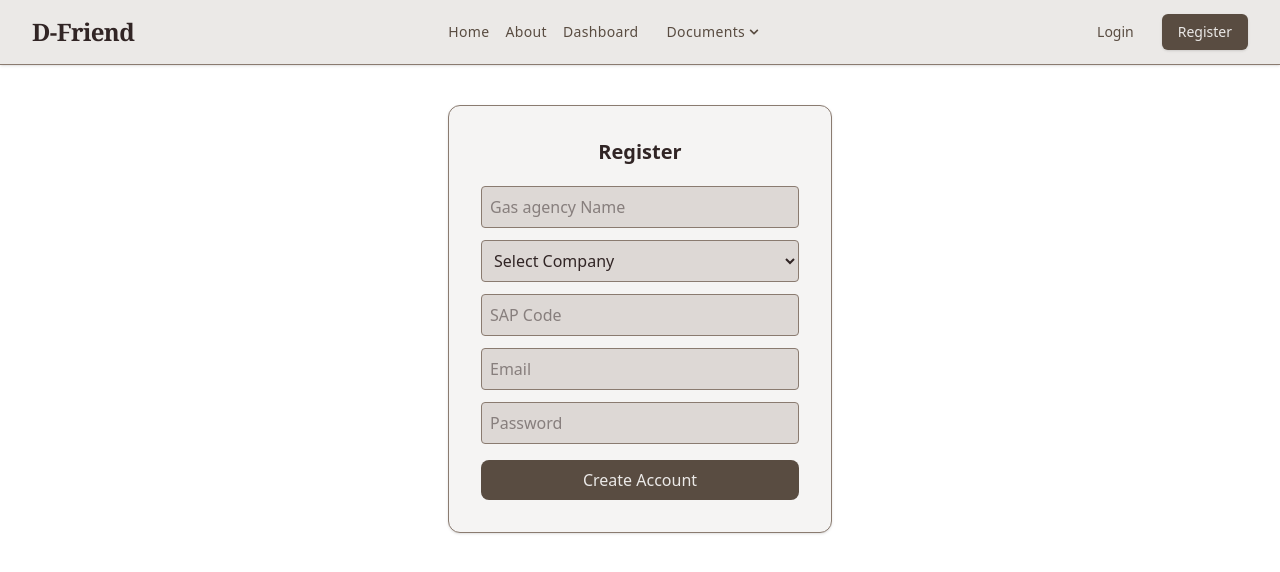
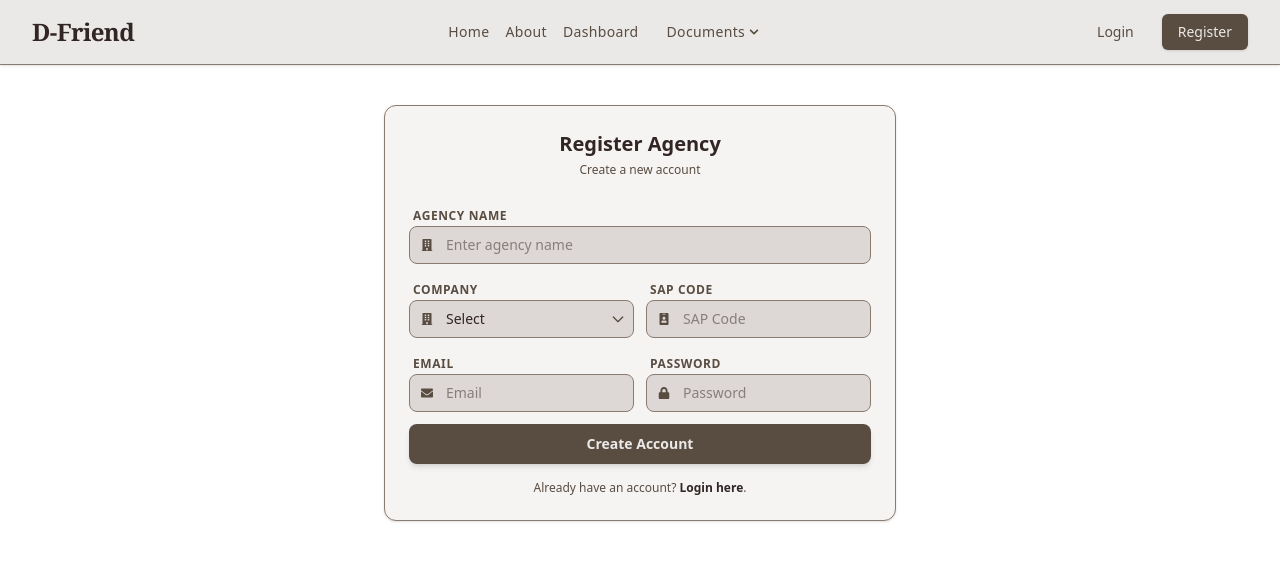
Before and after one commit to Web-Dev-Spider/my-app-client, a React (Vite) app: page /register in a window 1280 px wide. Shown: the top 572 px of the page. Built offline with nearby package versions, Linux system fonts and the light colour scheme.

Commit message:
ekyc page validation corrected

```diff
--- a/src/pages/KycPage.jsx
+++ b/src/pages/KycPage.jsx
@@ -17,8 +17,8 @@ const KycPage = () => {
             dob: "",
             fatherOrSpouse: "",
             consumerNo: "",
-            mobileNo: "",
-            email: "",
+            mobNo: "",
+            emailId: "",
             hName: "",
             hNo: "",
             wardNo: "",
@@ -26,7 +26,7 @@ const KycPage = () => {
             landMark: "",
             cityTownVillage: "",
             districtName: "",
-            pincode: ""
+            pinCode: ""
         }
     })
 
@@ -77,7 +77,7 @@ const KycPage = () => {
                         error={errors.lName}
                     />
                     <Input
-                        labelText="DOB"
+                        labelText="Date of Birth"
                         type="date"
                         {...register("dob")}
                         error={errors.dob}
@@ -94,13 +94,18 @@ const KycPage = () => {
                     />
                     <Input
                         labelText="Mobile No"
-                        {...register("mobileNo")}
-                        error={errors.mobileNo}
+                        {...register("mobNo")}
+                        error={errors.mobNo}
+                    />
+                    <Input
+                        labelText="LandLine No"
+                        {...register("landLineNo")}
+                        error={errors.landLineNo}
                     />
                     <Input
                         labelText="Email"
-                        {...register("email")}
-                        error={errors.email}
+                        {...register("emailId")}
+                        error={errors.emailId}
                     />
                 </div>
 
@@ -149,8 +154,8 @@ const KycPage = () => {
                     />
                     <Input
                         labelText="Pincode"
-                        {...register("pincode")}
-                        error={errors.pincode}
+                        {...register("pinCode")}
+                        error={errors.pinCode}
                     />
                 </div>
 
--- a/src/pages/Login.jsx
+++ b/src/pages/Login.jsx
@@ -1,16 +1,15 @@
 import React, { useState } from "react";
 import { useNavigate } from "react-router-dom";
 import { useAuth } from "../context/AuthContext";
+import { FaUser, FaLock } from 'react-icons/fa';
 
 function Login() {
     const navigate = useNavigate();
     const { login } = useAuth();
-
     const [form, setForm] = useState({
         identifier: "",
         password: ""
     });
-
     const [error, setError] = useState("");
     const [loading, setLoading] = useState(false);
 
@@ -23,7 +22,6 @@ function Login() {
 
     const handleSubmit = async (e) => {
         e.preventDefault();
-
         setError("");
         setLoading(true);
 
@@ -37,10 +35,8 @@ function Login() {
             }
 
         } catch (err) {
-            const msg =
-                err.response?.data?.message ||
-                "Unable to login. Please try again.";
-
+            console.error(err);
+            const msg = err.response?.data?.message || "Unable to login. Please try again.";
             setError(msg);
         } finally {
             setLoading(false);
@@ -48,78 +44,76 @@ function Login() {
     };
 
     return (
-        <div className="w-full max-w-sm mx-auto mt-12 p-6
-                        bg-theme-secondary rounded-xl
-                        border border-theme-color shadow-sm transition-colors duration-300">
+        <div className="w-full max-w-sm mx-auto mt-20 p-8 bg-theme-secondary rounded-xl border border-theme-color shadow-sm animate-fadeIn">
 
-            <h2 className="text-xl font-semibold mb-5 text-center text-theme-primary">
-                Login
-            </h2>
+            <div className="text-center mb-8">
+                <h2 className="text-2xl font-bold text-theme-primary">Login</h2>
+                <p className="text-sm text-theme-secondary mt-1">Access your account</p>
+            </div>
 
-            <form onSubmit={handleSubmit} className="flex flex-col gap-4">
-
-                <div>
-                    <label className="block text-sm mb-1 text-theme-secondary">
-                        Email / Username / Mobile
-                    </label>
+            <form onSubmit={handleSubmit} className="space-y-4">
+                <div className="space-y-1">
+                    <label className="text-xs font-semibold uppercase tracking-wider text-theme-secondary pl-1">Email / Username</label>
+                    <div className="relative">
                         <input
                             type="text"
                             name="identifier"
                             value={form.identifier}
                             onChange={handleChange}
-                        className="w-full px-3 py-2 rounded
-                                   bg-theme-input
-                                   text-theme-primary
-                                   border border-theme-color
-                                   focus:outline-none
-                                   focus:ring-2
-                                   focus:ring-theme-color"
+                            placeholder="username"
+                            className="w-full px-4 py-2.5 pl-10 rounded-lg bg-theme-input text-theme-primary border border-theme-color focus:outline-none focus:ring-2 focus:ring-theme-accent transition-all text-sm placeholder-theme-secondary/50"
+                            required
                             autoComplete="username"
                         />
+                        <FaUser className="absolute left-3 top-1/2 transform -translate-y-1/2 text-theme-secondary text-xs" />
+                    </div>
                 </div>
 
-                <div>
-                    <label className="block text-sm mb-1 text-theme-secondary">
-                        Password
-                    </label>
+                <div className="space-y-1">
+                    <label className="text-xs font-semibold uppercase tracking-wider text-theme-secondary pl-1">Password</label>
+                    <div className="relative">
                         <input
                             type="password"
                             name="password"
                             value={form.password}
                             onChange={handleChange}
-                        className="w-full px-3 py-2 rounded
-                                   bg-theme-input
-                                   text-theme-primary
-                                   border border-theme-color
-                                   focus:outline-none
-                                   focus:ring-2
-                                   focus:ring-theme-color"
+                            placeholder="password"
+                            className="w-full px-4 py-2.5 pl-10 rounded-lg bg-theme-input text-theme-primary border border-theme-color focus:outline-none focus:ring-2 focus:ring-theme-accent transition-all text-sm placeholder-theme-secondary/50"
+                            required
                             autoComplete="current-password"
                         />
+                        <FaLock className="absolute left-3 top-1/2 transform -translate-y-1/2 text-theme-secondary text-xs" />
+                    </div>
                 </div>
 
                 {error && (
-                    <p className="text-sm text-red-500">
+                    <div className="bg-red-500/10 border border-red-500/20 text-red-500 text-xs p-3 rounded-lg text-center font-medium animate-pulse">
                         {error}
-                    </p>
+                    </div>
                 )}
 
                 <button
                     type="submit"
                     disabled={loading}
-                    className="mt-2 py-2 rounded-lg
-                               bg-theme-accent
-                               text-theme-primary
-                               font-medium
-                               hover:opacity-90
-                               transition
-                               disabled:opacity-60"
+                    className="w-full py-2.5 rounded-lg bg-theme-accent text-theme-primary font-bold shadow-md hover:shadow-lg hover:opacity-95 transform active:scale-[0.98] transition-all duration-200 flex items-center justify-center gap-2 text-sm"
                     style={{ color: 'var(--bg-primary)' }}
                 >
-                    {loading ? "Logging in..." : "Login"}
+                    {loading ? (
+                        <>
+                            <span className="animate-spin rounded-full h-3 w-3 border-b-2 border-white"></span>
+                            <span>Logging in...</span>
+                        </>
+                    ) : (
+                        "Login"
+                    )}
                 </button>
+            </form>
 
-            </form>
+            <div className="mt-6 text-center">
+                <p className="text-xs text-theme-secondary hover:text-theme-primary transition-colors cursor-pointer">
+                    Forgot password? Contact Admin.
+                </p>
+            </div>
         </div>
     );
 }
--- a/src/pages/Register.jsx
+++ b/src/pages/Register.jsx
@@ -1,5 +1,5 @@
 import React, { useState } from 'react'
-import { FaC } from "react-icons/fa6";
+import { FaBuilding, FaIdBadge, FaEnvelope, FaLock } from 'react-icons/fa';
 import { useNavigate } from 'react-router-dom'
 import api from '../axios/axiosInstance'
 
@@ -14,6 +14,7 @@ function Register() {
         password: '',
         company: ''
     })
+    const [error, setError] = useState("");
 
     const handleChange = (e) => {
         setRegistrationData({
@@ -24,6 +25,7 @@ function Register() {
 
     const handleRegister = async (e) => {
         e.preventDefault()
+        setError("");
         setLoading(true)
 
         try {
@@ -33,118 +35,150 @@ function Register() {
                 alert(res.data.message || `Registration successful! Please login with your email or username: admin_${registrationData.sapcode}`);
                 navigate('/login')
             } else {
-                alert(res.data.message || "Registration failed")
+                setError(res.data.message || "Registration failed")
             }
         } catch (error) {
             console.error("Registration error:", error);
             const msg = error.response?.data?.message || "An unexpected error occurred during registration.";
-            alert("Error alert" + msg);
+            setError(msg);
         } finally {
             setLoading(false)
         }
     }
 
     return (
-        <div className="text-center">
+        <div className="w-full max-w-lg mx-auto mt-10 p-6 bg-theme-secondary rounded-xl border border-theme-color shadow-sm animate-fadeIn">
 
-            <div className="flex justify-center items-center py-10">
+            <div className="text-center mb-6">
+                <h2 className="text-xl font-bold text-theme-primary">Register Agency</h2>
+                <p className="text-xs text-theme-secondary mt-1">Create a new account</p>
+            </div>
 
-                <div
-                    className="p-8 rounded-xl shadow w-80 sm:w-96
-                               bg-theme-secondary
-                               border border-theme-color transition-colors duration-300"
+            <form onSubmit={handleRegister} className="space-y-3">
+
+                {/* Agency Name */}
+                <div className="space-y-1">
+                    <label className="text-xs font-semibold uppercase tracking-wider text-theme-secondary pl-1">Agency Name</label>
+                    <div className="relative">
+                        <input
+                            type="text"
+                            name='gasAgencyName'
+                            value={registrationData.gasAgencyName}
+                            onChange={handleChange}
+                            placeholder="Enter agency name"
+                            className="w-full px-4 py-2 pl-9 rounded-lg bg-theme-input text-theme-primary border border-theme-color focus:outline-none focus:ring-2 focus:ring-theme-accent transition-all text-sm placeholder-theme-secondary/50"
+                            required
+                        />
+                        <FaBuilding className="absolute left-3 top-1/2 transform -translate-y-1/2 text-theme-secondary text-xs" />
+                    </div>
+                </div>
+
+                <div className="grid grid-cols-1 md:grid-cols-2 gap-3">
+                    {/* Company Select */}
+                    <div className="space-y-1">
+                        <label className="text-xs font-semibold uppercase tracking-wider text-theme-secondary pl-1">Company</label>
+                        <div className="relative">
+                            <select
+                                name='company'
+                                value={registrationData.company}
+                                onChange={handleChange}
+                                className="w-full px-4 py-2 pl-9 rounded-lg bg-theme-input text-theme-primary border border-theme-color focus:outline-none focus:ring-2 focus:ring-theme-accent transition-all text-sm placeholder-theme-secondary/50 appearance-none"
+                                required
                             >
-
-                    <h2 className="text-xl font-bold mb-5 text-theme-primary">
-                        Register
-                    </h2>
-
-                    <input
-                        className="w-full mb-3 p-2 rounded
-                                   bg-theme-input
-                                   text-theme-primary
-                                   border border-theme-color
-                                   focus:outline-none focus:ring-2 focus:ring-theme-color"
-                        name='gasAgencyName'
-                        placeholder="Gas agency Name"
-                        onChange={handleChange}
-                        value={registrationData.gasAgencyName}
-                    />
-
-                    <select
-                        className="w-full mb-3 p-2 rounded
-                                   bg-theme-input
-                                   text-theme-primary
-                                   border border-theme-color
-                                   focus:outline-none focus:ring-2 focus:ring-theme-color"
-                        name='company'
-                        onChange={handleChange}
-                        value={registrationData.company}
-                    >
-                        <option value="">Select Company</option>
+                                <option value="">Select</option>
                                 <option value="IOCL">IOCL</option>
                                 <option value="HPCL">HPCL</option>
                                 <option value="BPCL">BPCL</option>
                             </select>
+                            <FaBuilding className="absolute left-3 top-1/2 transform -translate-y-1/2 text-theme-secondary text-xs" />
+                            <div className="absolute inset-y-0 right-0 flex items-center px-2 pointer-events-none">
+                                <svg className="w-4 h-4 text-theme-secondary" fill="none" stroke="currentColor" viewBox="0 0 24 24"><path strokeLinecap="round" strokeLinejoin="round" strokeWidth="2" d="M19 9l-7 7-7-7"></path></svg>
+                            </div>
+                        </div>
+                    </div>
 
+                    {/* SAP Code */}
+                    <div className="space-y-1">
+                        <label className="text-xs font-semibold uppercase tracking-wider text-theme-secondary pl-1">SAP Code</label>
+                        <div className="relative">
                             <input
-                        className="w-full mb-3 p-2 rounded
-                                   bg-theme-input
-                                   text-theme-primary
-                                   border border-theme-color
-                                   focus:outline-none focus:ring-2 focus:ring-theme-color"
+                                type="text"
                                 name='sapcode'
+                                value={registrationData.sapcode}
+                                onChange={handleChange}
                                 placeholder="SAP Code"
+                                className="w-full px-4 py-2 pl-9 rounded-lg bg-theme-input text-theme-primary border border-theme-color focus:outline-none focus:ring-2 focus:ring-theme-accent transition-all text-sm placeholder-theme-secondary/50"
+                                required
+                            />
+                            <FaIdBadge className="absolute left-3 top-1/2 transform -translate-y-1/2 text-theme-secondary text-xs" />
+                        </div>
+                    </div>
+                </div>
+
+                <div className="grid grid-cols-1 md:grid-cols-2 gap-3">
+                    {/* Email */}
+                    <div className="space-y-1">
+                        <label className="text-xs font-semibold uppercase tracking-wider text-theme-secondary pl-1">Email</label>
+                        <div className="relative">
+                            <input
+                                type="email"
+                                name='email'
+                                value={registrationData.email}
                                 onChange={handleChange}
-                        value={registrationData.sapcode}
+                                placeholder="Email"
+                                className="w-full px-4 py-2 pl-9 rounded-lg bg-theme-input text-theme-primary border border-theme-color focus:outline-none focus:ring-2 focus:ring-theme-accent transition-all text-sm placeholder-theme-secondary/50"
+                                required
                             />
+                            <FaEnvelope className="absolute left-3 top-1/2 transform -translate-y-1/2 text-theme-secondary text-xs" />
+                        </div>
+                    </div>
 
+                    {/* Password */}
+                    <div className="space-y-1">
+                        <label className="text-xs font-semibold uppercase tracking-wider text-theme-secondary pl-1">Password</label>
+                        <div className="relative">
                             <input
-                        className="w-full mb-3 p-2 rounded
-                                   bg-theme-input
-                                   text-theme-primary
-                                   border border-theme-color
-                                   focus:outline-none focus:ring-2 focus:ring-theme-color"
-                        name='email'
-                        placeholder="Email"
+                                type="password"
+                                name='password'
+                                value={registrationData.password}
                                 onChange={handleChange}
-                        value={registrationData.email}
+                                placeholder="Password"
+                                className="w-full px-4 py-2 pl-9 rounded-lg bg-theme-input text-theme-primary border border-theme-color focus:outline-none focus:ring-2 focus:ring-theme-accent transition-all text-sm placeholder-theme-secondary/50"
+                                required
                             />
+                            <FaLock className="absolute left-3 top-1/2 transform -translate-y-1/2 text-theme-secondary text-xs" />
+                        </div>
+                    </div>
+                </div>
 
-                    <input
-                        className="w-full mb-4 p-2 rounded
-                                   bg-theme-input
-                                   text-theme-primary
-                                   border border-theme-color
-                                   focus:outline-none focus:ring-2 focus:ring-theme-color"
-                        name='password'
-                        type="password"
-                        placeholder="Password"
-                        onChange={handleChange}
-                        value={registrationData.password}
-                    />
+                {error && (
+                    <div className="bg-red-500/10 border border-red-500/20 text-red-500 text-xs p-2 rounded-lg text-center font-medium animate-pulse">
+                        {error}
+                    </div>
+                )}
 
                 <button
                     onClick={handleRegister}
-                        className="w-full py-2 rounded-lg
-                                   bg-theme-accent
-                                   font-medium
-                                   hover:opacity-90
-                                   transition"
+                    disabled={loading}
+                    className="w-full py-2.5 rounded-lg bg-theme-accent text-theme-primary font-bold shadow-md hover:shadow-lg hover:opacity-95 transform active:scale-[0.98] transition-all duration-200 flex items-center justify-center gap-2 text-sm mt-3"
                     style={{ color: 'var(--bg-primary)' }}
                 >
-                        Create Account
+                    {loading ? (
+                        <>
+                            <span className="animate-spin rounded-full h-3 w-3 border-b-2 border-white"></span>
+                            <span>Creating Account...</span>
+                        </>
+                    ) : (
+                        "Create Account"
+                    )}
                 </button>
+            </form>
 
+            <div className="mt-4 text-center">
+                <p className="text-xs text-theme-secondary" onClick={() => navigate('/login')}>
+                    Already have an account? <span className="text-theme-primary font-semibold hover:underline cursor-pointer">Login here</span>.
+                </p>
             </div>
-            </div>
-
-            {loading && (
-                <div className="flex mx-auto w-fit items-center gap-2 text-theme-secondary">
-                    Creating the admin user for your agency… please wait
-                    <FaC className="animate-spin text-theme-primary" />
-                </div>
-            )}
         </div>
     )
 }
--- a/src/validators/eKycValidator.js
+++ b/src/validators/eKycValidator.js
@@ -18,16 +18,17 @@ export const eKycSchema = z.object({
 
     fatherOrSpouse: z.string().trim().min(2, "Father/Spouse name is required"),
     consumerNo: z.string().trim().max(10, "Consumer number must be at most 10 characters").optional().or(z.literal("")),
-    mobileNo: z.string().trim().regex(/^[0-9]{10}$/, "Mobile number must be 10 digits"),
-    email: z.string().email("Invalid email address").trim(),
+    mobNo: z.string().trim().regex(/^[0-9]{10}$/, "Mobile number must be 10 digits"),
+    emailId: z.string().email("Invalid email address").trim().max(26, "Maximum 26 characters allowed"),
+    landLineNo: z.string().trim().max(12, "Maximum 12 characters allowed"),
 
     // Address Details
     hName: z.string().trim().min(1, "House/Flat Name is required"),
-    hNo: z.string().trim().min(1, "House No is required"),
-    wardNo: z.string().trim().min(1, "Ward No is required"),
-    roadName: z.string().trim().optional(),
-    landMark: z.string().trim().optional(),
-    cityTownVillage: z.string().trim().min(2, "City/Town/Village is required"),
+    hNo: z.string().trim().max(4, "Maximum 4 characters allowed").optional(),
+    wardNo: z.string().trim().max(4, "Maximum 4 characters allowed").optional(),
+    roadName: z.string().trim().max(26, "Maximum 26 characters allowed"),
+    landMark: z.string().trim().max(17, "Maximum 17 characters allowed"),
+    cityTownVillage: z.string().trim().min(2, "City/Town/Village is required").max(16, "Maximum 16 characters allowed"),
     districtName: z.string().trim().min(2, "District is required"), // Assuming auto-filled or select, but likely text input for now
-    pincode: z.string().trim().regex(/^[0-9]{6}$/, "Pincode must be 6 digits"),
+    pinCode: z.string().trim().regex(/^[0-9]{6}$/, "Pincode must be 6 digits").min(6, "Pincode must be 6 digits").max(6, "Pincode must be 6 digits"),
 });
```
Also changed, not shown: src/index.css (+1 -17 lines). Lines whose indentation alone changed are shown as unchanged.
